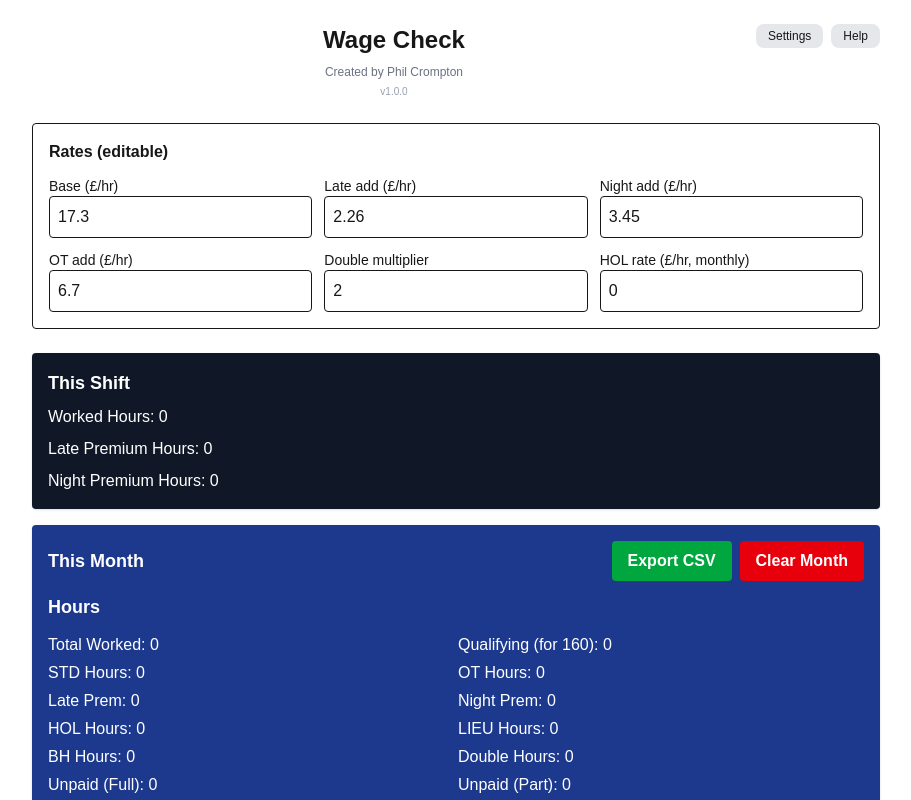
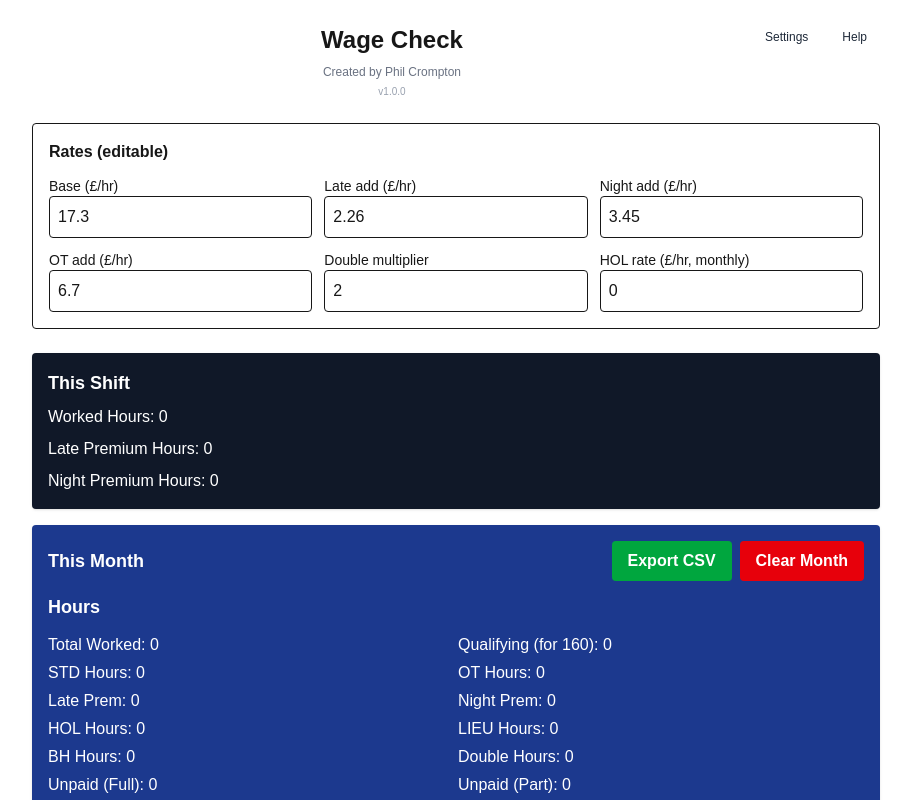
Before and after one commit to phil18019/wage-app, a Next.js app: page / in a window 1280 px wide. Shown: the top 800 px of the page, without its empty margins (184-1095 px from the left). Built offline with nearby package versions, Linux system fonts and the light colour scheme.

Commit message:
Fix header buttons for dark mode

```diff
--- a/app/page.tsx
+++ b/app/page.tsx
@@ -510,14 +510,22 @@ useEffect(() => {
   <div className="flex gap-2 h-fit">
   <Link
     href="/settings"
-    className="text-xs bg-gray-200 px-3 py-1 rounded-lg"
+    className="text-xs
+bg-white/90 text-gray-800
+dark:bg-white/10 dark:text-white
+border border-white/20
+px-3 py-1 rounded-lg backdrop-blur"
   >
     Settings
   </Link>
 
   <Link
     href="/help"
-    className="text-xs bg-gray-200 px-3 py-1 rounded-lg"
+    className="text-xs
+bg-white/90 text-gray-800
+dark:bg-white/10 dark:text-white
+border border-white/20
+px-3 py-1 rounded-lg backdrop-blur"
   >
     Help
   </Link>
```
